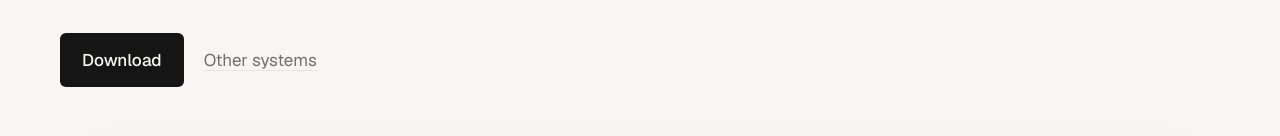
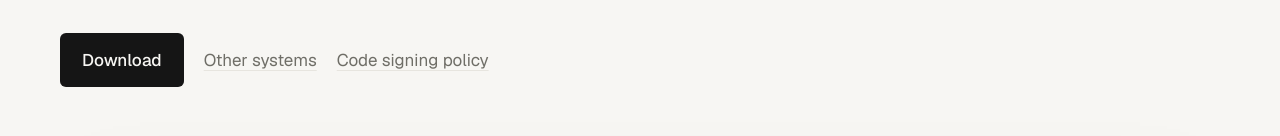
Before and after one commit to anderson3x11/cascades-site, a plain HTML site: page index.html in a window 1280 px wide. Shown: the part 426-562 px from the top of the page. Drawn offline with nearby package versions, Linux system fonts and the light colour scheme; no server answers.

Commit message:
feat: link the code signing policy next to the download

```diff
--- a/index.html
+++ b/index.html
@@ -102,6 +102,7 @@
           <a class="link" href="https://github.com/anderson3x11/cascades/releases/latest" data-i18n="hero.others"
             >Other systems</a
           >
+          <a class="link" href="https://github.com/anderson3x11/cascades#code-signing-policy">Code signing policy</a>
         </div>
       </section>
 
```
